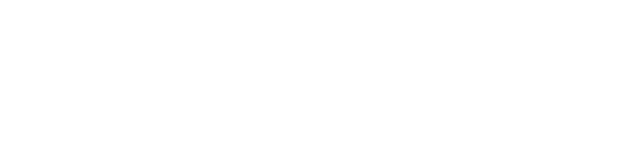
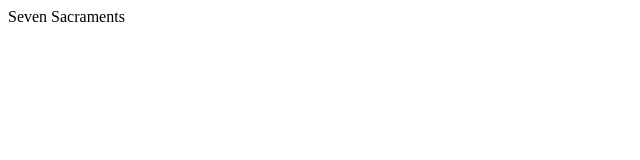
Before and after one commit to JudiRijesh/Testseven, a plain HTML site: page index.html in a window 1280 px wide. Shown: the whole page, without its empty margins (0-640 px from the left). Drawn offline with Linux system fonts and the light colour scheme.

Commit message:
Update index.html

```diff
--- a/index.html
+++ b/index.html
@@ -1,3 +1,3 @@
 <html>
-
+    <p>Seven Sacraments</p>
 </html>
```
